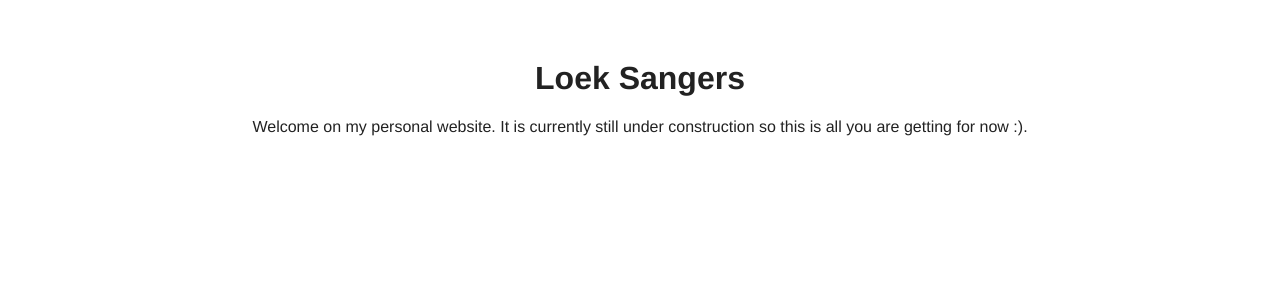
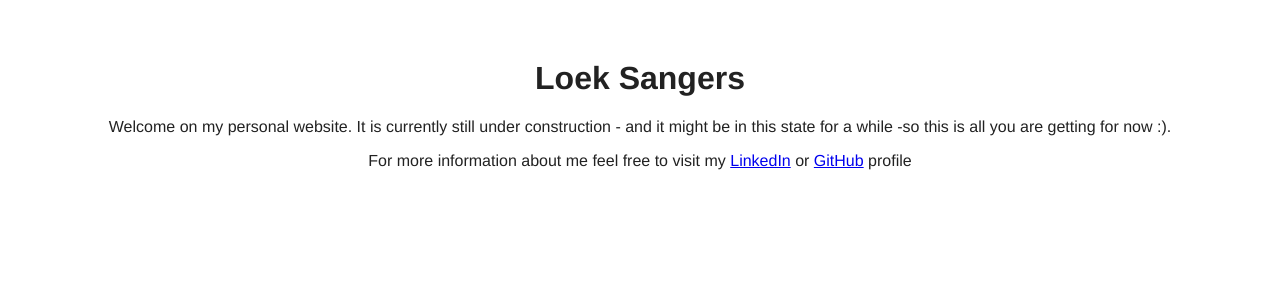
Before and after one commit to LHS-Org/Home, a Vue app: page / in a window 1280 px wide. Shown: the top 300 px of the page. Built offline with nearby package versions, Linux system fonts and the light colour scheme.

Commit message:
Added links to other profiles

```diff
--- a/src/components/Welcome.vue
+++ b/src/components/Welcome.vue
@@ -1,7 +1,8 @@
 <template>
   <div class="welcome">
       <h1>Loek Sangers</h1>
-      <p>Welcome on my personal website. It is currently still under construction so this is all you are getting for now :).</p>
+      <p>Welcome on my personal website. It is currently still under construction - and it might be in this state for a while -so this is all you are getting for now :).</p>
+      <p>For more information about me feel free to visit my <a href="https://www.linkedin.com/in/loeksangers/">LinkedIn</a> or <a href="https://github.com/LoekSangers">GitHub</a> profile</p>
   </div>
 </template>
 
```
